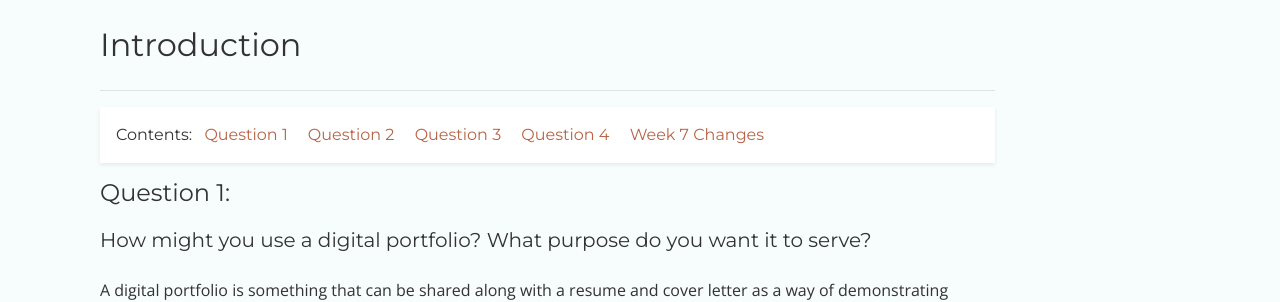
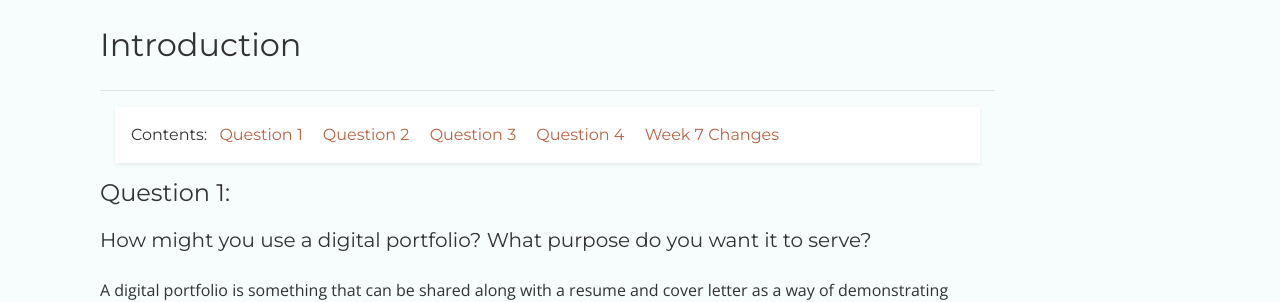
Before and after one commit to mxballin/instructional-design, a Jekyll site: the page built from index.md, in a window 1280 px wide. Shown: the part 208-510 px from the top of the page. Built offline with Jekyll 4.4.1, drawn with Linux system fonts in a browser that asks for light colours; some web fonts are replaced.

Commit message:
Update home-infographic.html

```diff
--- a/_layouts/home-infographic.html
+++ b/_layouts/home-infographic.html
@@ -8,7 +8,7 @@ layout: page
     <div class="col-md-10 my-auto">
       <h2> Introduction </h2>
       <hr>
-      <div class="mb-2">
+      <div class="container mb-2">
       {% include feature/nav-menu.html sections="Question 1;Question 2;Question 3;Question 4;Week 7 Changes" %}
           </div>
       <h4>Question 1:</h4> <h5>How might you use a digital portfolio? What purpose do you want it to serve?</h5>
```
